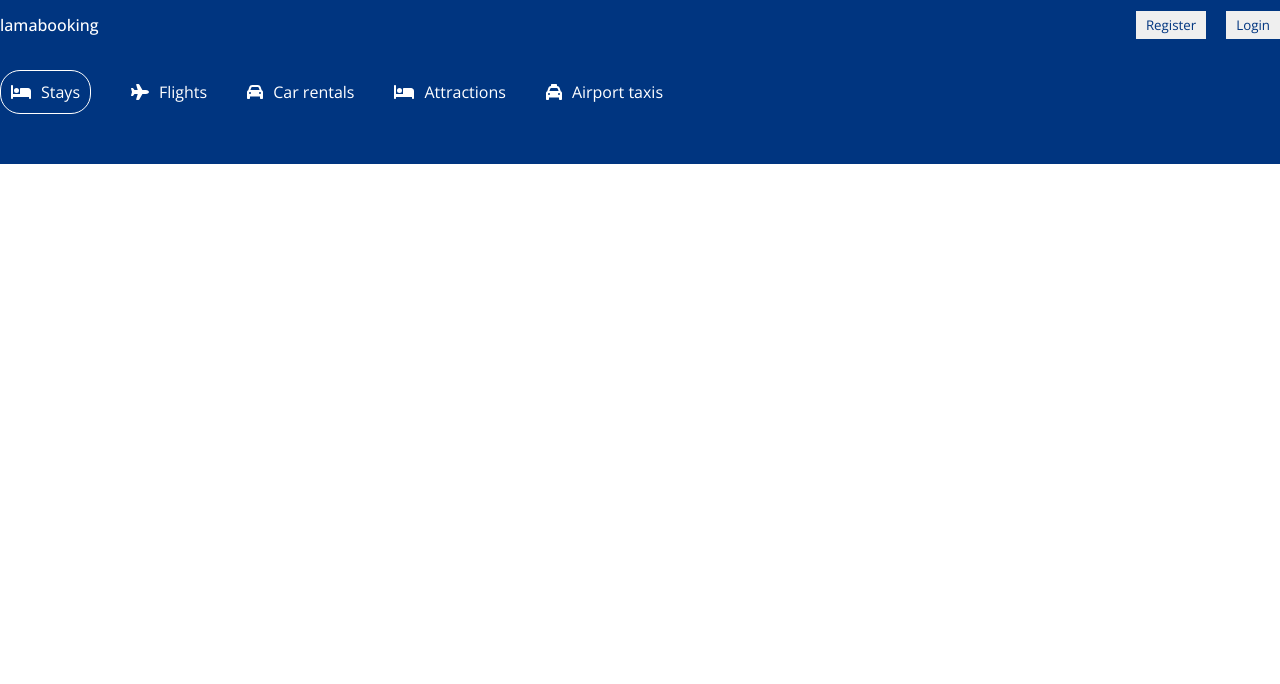
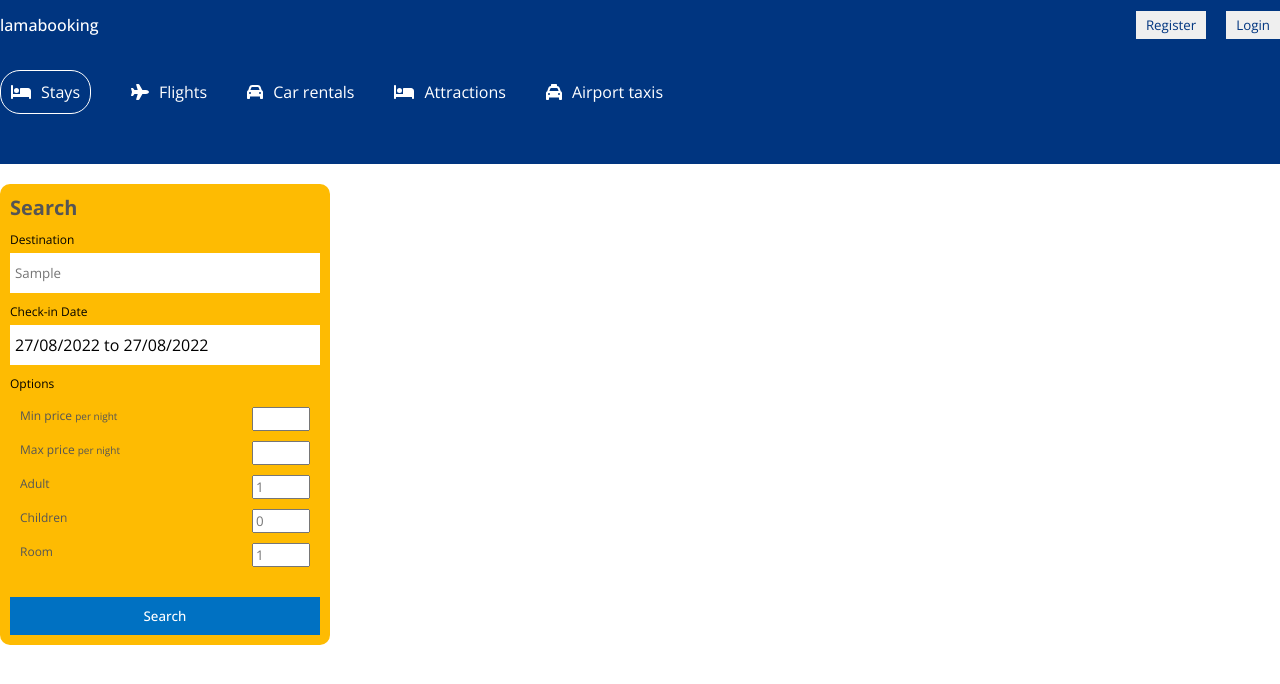
Before and after one commit to RamaneDev/bookingApp, a React (Create React App) app in the folder booking-react-ui/: page / in a window 1280 px wide. Both pictures are taken after typing "Sample" into the empty fields and a click on the button "Search". Shown: the top 684 px of the page. Built offline with nearby package versions, Linux system fonts and the light colour scheme.

Commit message:
List comp

```diff
--- a/booking-react-ui/src/pages/list/List.jsx
+++ b/booking-react-ui/src/pages/list/List.jsx
@@ -1,14 +1,107 @@
-import React from 'react'
-import Header from '../../components/header/Header'
-import Navbar from '../../components/navbar/Navbar'
+import { format } from "date-fns";
+import React, { useState } from "react";
+import { DateRange } from "react-date-range";
+import { useLocation } from "react-router-dom";
+import Header from "../../components/header/Header";
+import Navbar from "../../components/navbar/Navbar";
+import "./list.css";
 
 const List = () => {
+  const location = useLocation();
+  const [destination, setDestination] = useState(location.state.destination);
+  const [date, setDate] = useState(location.state.date);
+  const [openDate, setOpenDate] = useState(false);
+  const [options, setOptions] = useState(location.state.options);
+
   return (
     <div>
       <Navbar />
-      <Header type='list' />
+      <Header type="list" />
+      <div className="listContainer">
+        <div className="listWrapper">
+          <div className="listSearch">
+            <h1 className="lsTitle">Search</h1>
+
+            <div className="lsItem">
+              <label>Destination</label>
+              <input
+                placeholder={destination}
+                type="text"
+                onChange={(e) => setDestination(e.target.value)}
+              />
+            </div>
+
+            <div className="lsItem">
+              <label>Check-in Date</label>
+              <span onClick={() => setOpenDate(!openDate)}>
+                {format(date[0].startDate, "dd/MM/yyyy")} to{" "}
+                {format(date[0].endDate, "dd/MM/yyyy")}
+              </span>
+              {openDate && (
+                <DateRange
+                  editableDateInputs={true}
+                  minDate={new Date()}
+                  onChange={(item) => setDate([item.selection])}
+                  moveRangeOnFirstSelection={false}
+                  ranges={date}
+                />
+              )}
+            </div>
+            <div className="lsItem">
+              <label>Options</label>
+              <div className="lsOptions">
+                <div className="lsOptionItem">
+                  <span className="lsOptionText">
+                    Min price <small>per night</small>
+                  </span>
+                  <input type="number" className="lsOptionInput" />
+                </div>
+
+                <div className="lsOptionItem">
+                  <span className="lsOptionText">
+                    Max price <small>per night</small>
+                  </span>
+                  <input type="number" className="lsOptionInput" />
+                </div>
+
+                <div className="lsOptionItem">
+                  <span className="lsOptionText">Adult</span>
+                  <input
+                    type="number"
+                    min={1}
+                    className="lsOptionInput"
+                    placeholder={options.adult}
+                  />
+                </div>
+
+                <div className="lsOptionItem">
+                  <span className="lsOptionText">Children</span>
+                  <input
+                    type="number"
+                    min={0}
+                    className="lsOptionInput"
+                    placeholder={options.children}
+                  />
+                </div>
+
+                <div className="lsOptionItem">
+                  <span className="lsOptionText">Room</span>
+                  <input
+                    type="number"
+                    min={1}
+                    className="lsOptionInput"
+                    placeholder={options.room}
+                  />
+                </div>
+              </div>
+            </div>
+            <button>Search</button>
+          </div>
+          <div className="listResult"></div>
+        </div>
+      </div>
     </div>
-  )
-}
+  );
+};
 
-export default List
+export default List;
--- /dev/null
+++ b/booking-react-ui/src/pages/list/list.css
@@ -0,0 +1,84 @@
+.listContainer{
+    display: flex;
+    justify-content: center;
+    margin-top: 20px;
+}
+
+.listWrapper{
+    width: 100%;
+    max-width: 1500px;
+    display: flex;
+    gap: 20px;
+}
+
+.listSearch{
+    flex: 1;
+    background-color: #febb02;
+    padding: 10px;
+    border-radius: 10px;
+    position: sticky;
+    top: 10px;
+}
+
+.lsTitle{
+    font-size: 20px;
+    color: #555;
+    margin-bottom: 10px;
+}
+
+.lsItem{
+    display: flex;
+    flex-direction: column;
+    gap: 5px;
+    margin-bottom: 10px;
+}
+
+.lsItem>label{
+    font-size: 12px;
+}
+
+.lsItem>input{
+    height: 30px;
+    border: none;
+    padding: 5px;
+}
+
+.lsItem>span{
+    height: 30px;
+    border: none;
+    padding: 5px;
+    background-color: white;
+    display: flex;
+    align-items: center;
+    cursor: pointer;
+}
+
+.lsOptionItem{
+    display: flex;
+    justify-content: space-between;
+    margin-bottom: 10px;
+    color:#555;
+    font-size: 12px;
+}
+
+.lsOptionInput{
+    width: 50px;
+}
+
+.lsOptions{
+    padding: 10px;
+}
+
+.listSearch>button{
+    padding: 10px;
+    background-color: #0071c2;
+    color: white;
+    border: none;
+    width: 100%;
+    font-weight: 500;
+    cursor: pointer;
+}
+
+.listResult{
+    flex: 3;
+}
```
